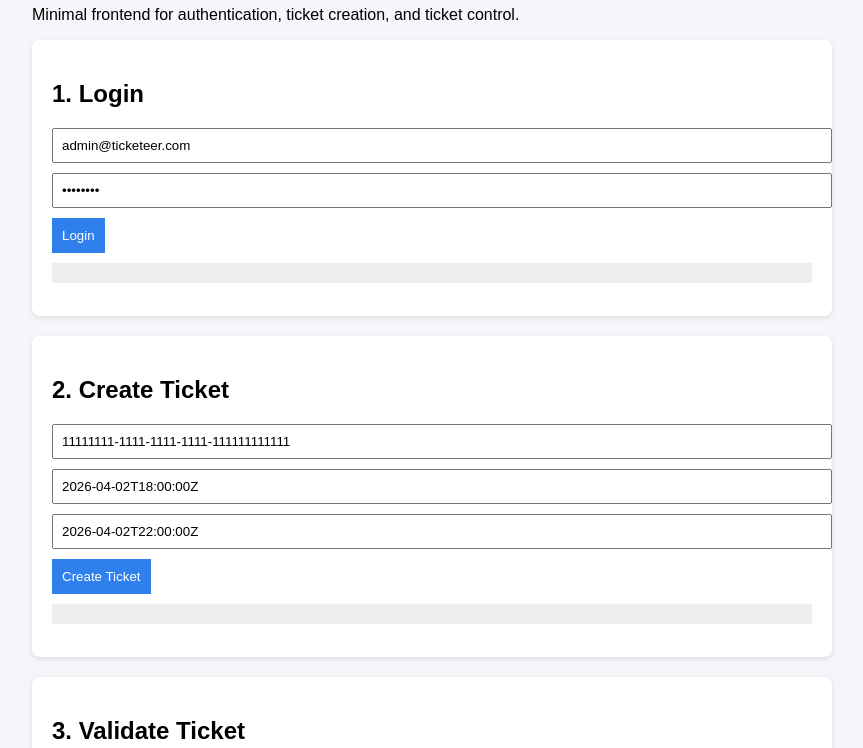
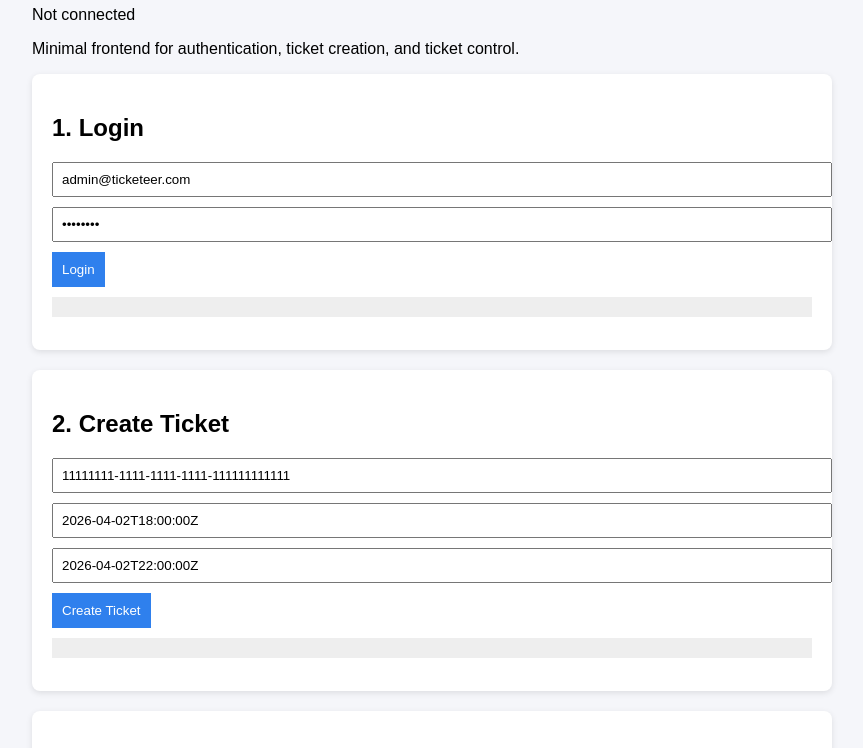
Before and after one commit to rihabatimounaim-art/ticketeer-system, a plain HTML site: page apps/web-client/index.html in a window 1280 px wide. Shown: the part 92-840 px from the top of the page, without its empty margins (208-1071 px from the left). Drawn offline with Linux system fonts and the light colour scheme.

Commit message:
Add connection state indicator to index.html

```diff
--- a/apps/web-client/index.html
+++ b/apps/web-client/index.html
@@ -9,6 +9,7 @@
 <body>
   <div class="container">
     <h1>Ticketeer</h1>
+    <div id="connectionState" class="badge disconnected">Not connected</div>
     <p class="subtitle">Minimal frontend for authentication, ticket creation, and ticket control.</p>
 
     <section class="card">
```
